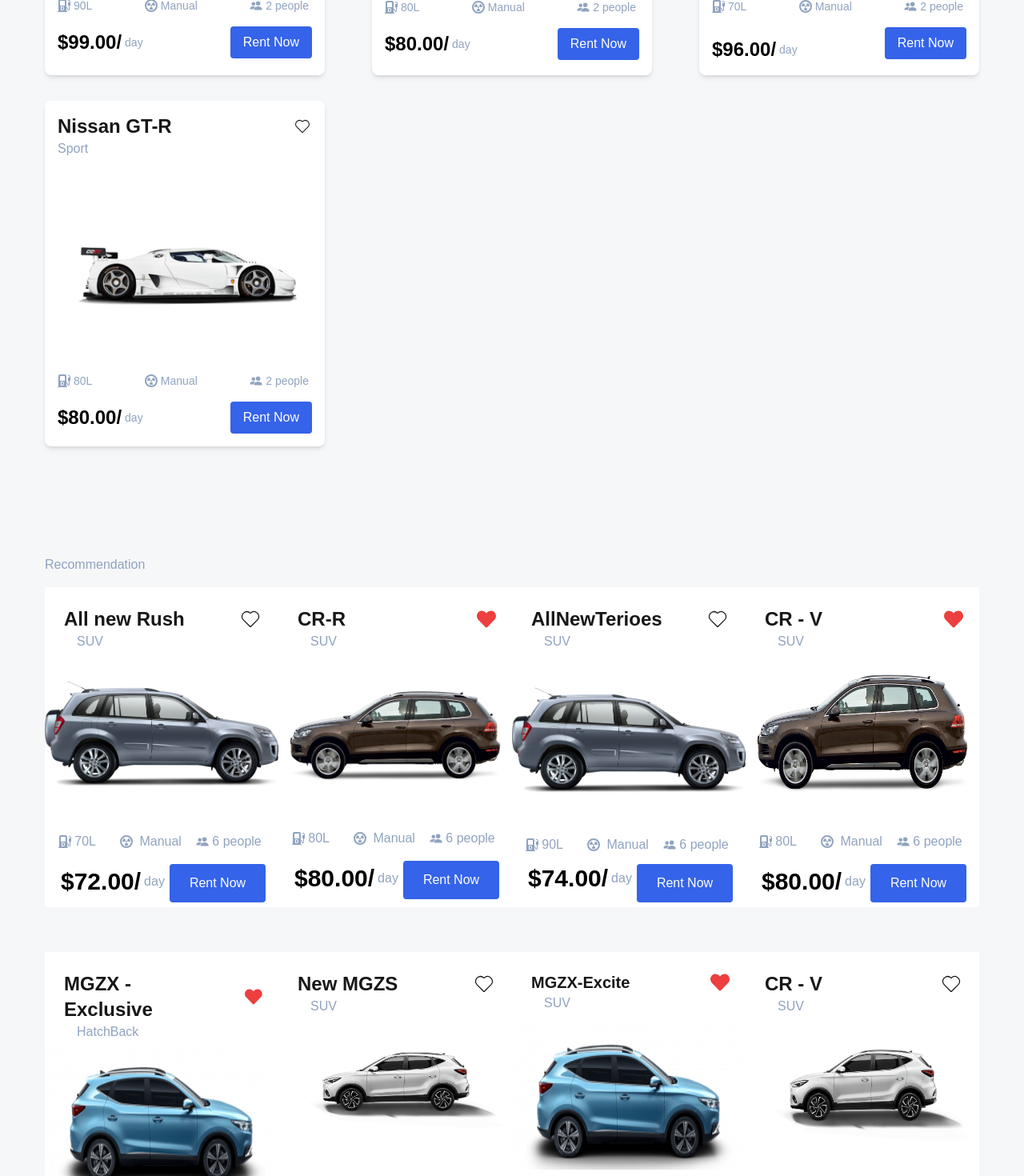
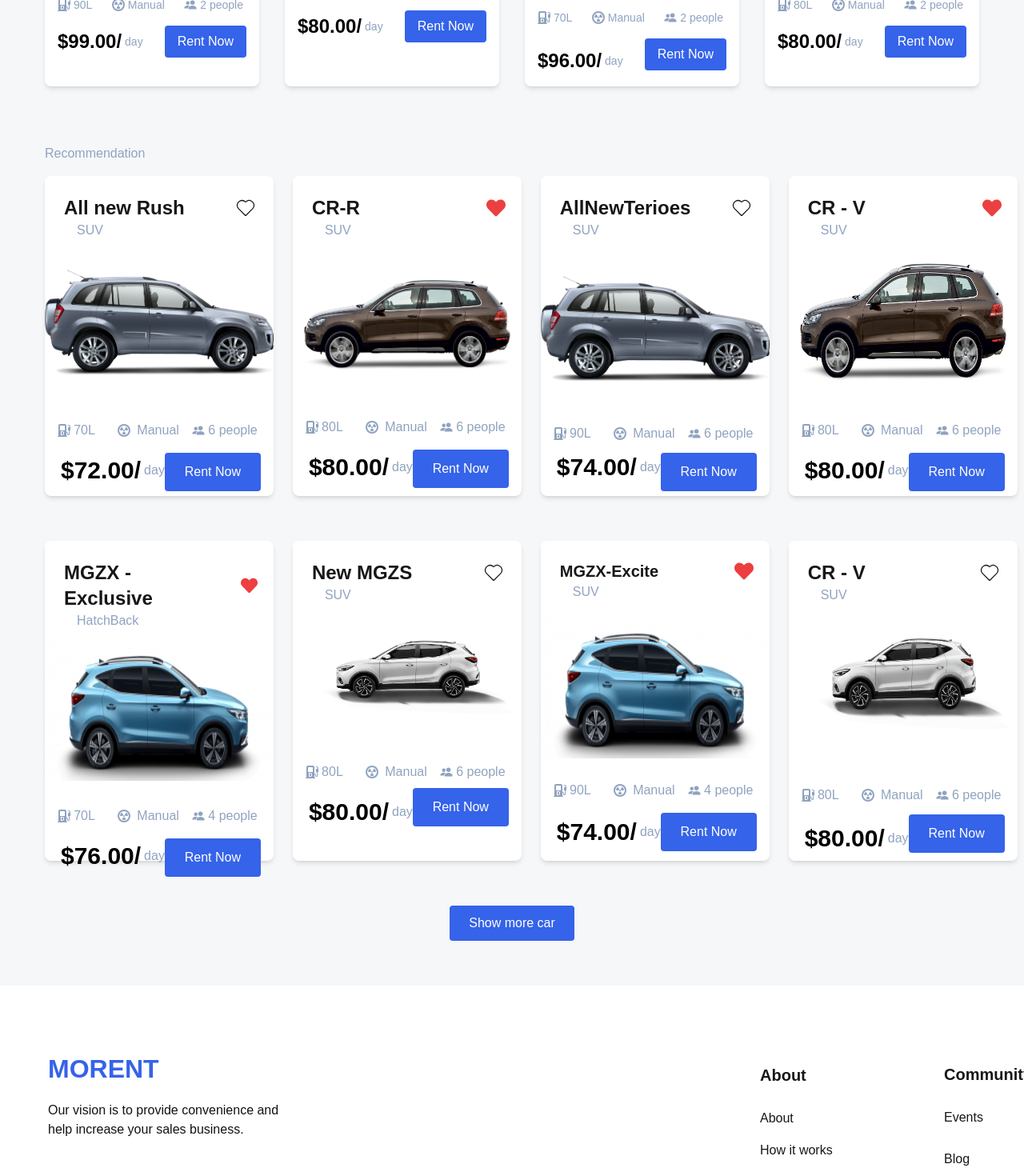
Before and after one commit to huzaifaqazi/Ecommerce-project-Figma, a Next.js app: page / in a window 1280 px wide. Shown: the part 1300-2770 px from the top of the page at 80% size. Built offline with nearby package versions, Linux system fonts and the light colour scheme.

Commit message:
first commit

```diff
--- a/app/components/catalouge.tsx
+++ b/app/components/catalouge.tsx
@@ -10,7 +10,7 @@
 
 const Catalouge = () => {
   return (
-    <div className="bg-[#F6F7F9] p-6 sm:p-8 md:p-10 lg:p-14">
+    <div className="bg-[#F6F7F9]  sm:p-8 md:p-10 lg:p-14">
       {/* Header */}
       <div className="flex justify-between items-center">
         <p className="text-[#90A3BF] text-sm sm:text-base">Popular Car</p>
@@ -18,7 +18,7 @@
       </div>
 
       {/* Cards Container */}
-      <div className="flex flex-wrap justify-between gap-4 md:gap-6 lg:gap-8 my-6">
+      <div className="flex justify-between gap-4 md:gap-6 lg:gap-8 my-6">
         {/* Card 1 */}
         <div className="w-full sm:w-[48%] lg:w-[350px] h-auto bg-white p-4 rounded-lg shadow-md">
           <div className="flex justify-between items-center">
--- a/app/components/pickup.tsx
+++ b/app/components/pickup.tsx
@@ -4,7 +4,7 @@
 
 export const Pickup = () => {
   return (
-    <div className="bg-[#F6F7F9]  h-auto py-10 flex flex-col lg:flex-row justify-center items-center -mt-10 mx-5" >
+    <div className="bg-[#F6F7F9] w-full  h-auto py-10 flex flex-col lg:flex-row justify-center items-center " >
       {/* Pickup Box */}
       <div className="bg-white h-auto w-[80%] lg:w-[45%]  lg:mx-10 my-5 lg:my-0 p-5 lg:p-7 rounded-lg shadow-md">
         <div className="text-md flex items-center">
--- a/app/components/recommendtion.tsx
+++ b/app/components/recommendtion.tsx
@@ -1,5 +1,5 @@
 import { FaHeart } from "react-icons/fa";
-import recommendationcar1  from "../../public/images/car4.png";
+import recommendationcar1 from "../../public/images/car4.png";
 import Image from "next/image";
 import { BsFillFuelPumpDieselFill } from "react-icons/bs";
 import { FaCircleRadiation } from "react-icons/fa6";
@@ -13,29 +13,32 @@
 
 const Recommendtion = () => {
   return (
-    <div className="h-[1100px] bg-[#F6F7F9] p-14">
+    <div className="h-full -mt-16 bg-[#F6F7F9] sm:p-8 md:p-10 lg:p-14 w-full">
       <div className="">
         <h1 className="text-[#90A3BF]">Recommendation</h1>
-            <div className="flex justify-between items-center my-4">
-          <div className="w-[350px] h-[400px] bg-[#ffffff]">
+
+        {/* container */}
+        <div className="flex justify-between items-center my-4 gap-6">
+          {/* card 1 */}
+          <div className="w-[350px] h-[400px] bg-[#ffffff] rounded-lg shadow-md">
 
             <div className="flex justify-between items-center">
               <h1 className="p-6 text-2xl font-bold">All new Rush</h1>
-            <CiHeart  className="mx-5 text-3xl"/>
+              <CiHeart className="mx-5 text-3xl" />
             </div>
             <p className="-my-6 mx-10 text-[#90A3BF]">SUV</p>
-            <Image src={recommendationcar1} alt="car" className="h-[250px]"/>
+            <Image src={recommendationcar1} alt="car" className="h-[250px]" />
             <div className="flex items-center justify-around mx-2">
               <div className="flex items-center">
-              <BsFillFuelPumpDieselFill className="text-[#90A3BF] "/>
+                <BsFillFuelPumpDieselFill className="text-[#90A3BF] " />
                 <p className="text-[#90A3BF] mx-1">70L</p>
               </div>
               <div className="flex items-center">
-                 <FaCircleRadiation  className="text-[#90A3BF] mx-2"/>
+                <FaCircleRadiation className="text-[#90A3BF] mx-2" />
                 <p className="text-[#90A3BF] ">Manual</p>
               </div>
               <div className="flex items-center">
-          <IoPeopleSharp className="text-[#90A3BF] "/>
+                <IoPeopleSharp className="text-[#90A3BF] " />
                 <p className="text-[#90A3BF] mx-1">6 people</p>
               </div>
             </div>
@@ -49,25 +52,27 @@
               </div>
             </div>
           </div>
-          <div className="w-[350px] h-[400px] bg-[#ffffff]">
+
+          {/* caed 2 */}
+          <div className="w-[350px] h-[400px] bg-[#ffffff] rounded-lg shadow-md">
 
             <div className="flex justify-between items-center">
               <h1 className="p-6 text-2xl font-bold">CR-R</h1>
-            <  FaHeart className="mx-5 text-[#ED3F3F] text-2xl"/>
+              <  FaHeart className="mx-5 text-[#ED3F3F] text-2xl" />
             </div>
             <p className="-my-6 mx-10 text-[#90A3BF]">SUV</p>
-            <Image src={recommendationcar2} alt="car" className="h-[130px] w-[348px] my-16"/>
+            <Image src={recommendationcar2} alt="car" className="h-[130px] w-[348px] my-16" />
             <div className="flex items-center justify-around mx-2 -mt-3">
               <div className="flex items-center">
-              <BsFillFuelPumpDieselFill className="text-[#90A3BF] "/>
+                <BsFillFuelPumpDieselFill className="text-[#90A3BF] " />
                 <p className="text-[#90A3BF] mx-1 ">80L</p>
               </div>
               <div className="flex items-center">
-                 <FaCircleRadiation  className="text-[#90A3BF] mx-2"/>
+                <FaCircleRadiation className="text-[#90A3BF] mx-2" />
                 <p className="text-[#90A3BF] ">Manual</p>
               </div>
               <div className="flex items-center">
-          <IoPeopleSharp className="text-[#90A3BF] "/>
+                <IoPeopleSharp className="text-[#90A3BF] " />
                 <p className="text-[#90A3BF] mx-1">6 people</p>
               </div>
             </div>
@@ -81,25 +86,27 @@
               </div>
             </div>
           </div>
-          <div className="w-[350px] h-[400px] bg-[#ffffff]">
+
+          {/* card 3 */}
+          <div className="w-[350px] h-[400px] bg-[#ffffff] rounded-lg shadow-md">
 
             <div className="flex justify-between items-center">
               <h1 className="p-6 text-2xl font-bold">AllNewTerioes</h1>
-            < CiHeart className="mx-5 text-3xl"/>
+              < CiHeart className="mx-5 text-3xl" />
             </div>
             <p className="-my-6 mx-10 text-[#90A3BF]">SUV</p>
-            <Image src={recommendation3} alt="car" className="h-[250px] my-2 w-[300px] mx-auto"/>
+            <Image src={recommendation3} alt="car" className="h-[250px] my-2 w-[300px] mx-auto" />
             <div className="flex items-center justify-around mx-2 -my-3">
               <div className="flex items-center">
-              <BsFillFuelPumpDieselFill className="text-[#90A3BF] "/>
+                <BsFillFuelPumpDieselFill className="text-[#90A3BF] " />
                 <p className="text-[#90A3BF] mx-1 ">90L</p>
               </div>
               <div className="flex items-center">
-                 <FaCircleRadiation  className="text-[#90A3BF] mx-2"/>
+                <FaCircleRadiation className="text-[#90A3BF] mx-2" />
                 <p className="text-[#90A3BF] ">Manual</p>
               </div>
               <div className="flex items-center">
-          <IoPeopleSharp className="text-[#90A3BF] "/>
+                <IoPeopleSharp className="text-[#90A3BF] " />
                 <p className="text-[#90A3BF] mx-1">6 people</p>
               </div>
             </div>
@@ -114,25 +121,27 @@
             </div>
           </div>
 
-          <div className="w-[350px] h-[400px] bg-[#ffffff]">
+          {/* card 4 */}
+
+          <div className="w-[350px] h-[400px] bg-[#ffffff] rounded-lg shadow-md">
 
             <div className="flex justify-between items-center">
               <h1 className="p-6 text-2xl font-bold">CR - V</h1>
-            < FaHeart className="mx-5 text-[#ED3F3F] text-2xl"/>
+              < FaHeart className="mx-5 text-[#ED3F3F] text-2xl" />
             </div>
             <p className="-my-6 mx-10 text-[#90A3BF]">SUV</p>
-            <Image src={recommendation4} alt="car" className="my-10 h-[170px]"/>
+            <Image src={recommendation4} alt="car" className="my-10 h-[170px]" />
             <div className="flex items-center justify-around mx-2">
               <div className="flex items-center">
-              <BsFillFuelPumpDieselFill className="text-[#90A3BF] "/>
+                <BsFillFuelPumpDieselFill className="text-[#90A3BF] " />
                 <p className="text-[#90A3BF] mx-1">80L</p>
               </div>
               <div className="flex items-center">
-                 <FaCircleRadiation  className="text-[#90A3BF] mx-2"/>
+                <FaCircleRadiation className="text-[#90A3BF] mx-2" />
                 <p className="text-[#90A3BF] ">Manual</p>
               </div>
               <div className="flex items-center">
-          <IoPeopleSharp className="text-[#90A3BF] "/>
+                <IoPeopleSharp className="text-[#90A3BF] " />
                 <p className="text-[#90A3BF] mx-1">6 people</p>
               </div>
             </div>
@@ -150,26 +159,28 @@
       </div>
 
       {/* container 2 */}
-        <div className="my-14 bg-[#F6F7F9] flex justify-between items-center">
-        <div className="w-[350px] h-[400px] bg-[#ffffff]">
+      <div className="my-14 bg-[#F6F7F9] flex justify-between items-center gap-6">
+
+        {/* card 1 */}
+        <div className="w-[350px] h-[400px] bg-[#ffffff] rounded-lg shadow-md">
 
           <div className="flex justify-between items-center">
             <h1 className="p-6 text-2xl font-bold">MGZX - Exclusive</h1>
-<FaHeart  className="mx-5 text-2xl text-[#ED3F3F] "/>
+            <FaHeart className="mx-5 text-2xl text-[#ED3F3F] " />
           </div>
           <p className="-my-6 mx-10 text-[#90A3BF]">HatchBack</p>
-<Image src={car10} alt="car" className="h-[180px] my-8"/>
+          <Image src={car10} alt="car" className="h-[180px] my-8" />
           <div className="flex items-center justify-around mx-2">
             <div className="flex items-center">
-  <BsFillFuelPumpDieselFill className="text-[#90A3BF] "/>
+              <BsFillFuelPumpDieselFill className="text-[#90A3BF] " />
               <p className="text-[#90A3BF] mx-1">70L</p>
             </div>
             <div className="flex items-center">
-     <FaCircleRadiation  className="text-[#90A3BF] mx-2"/>
+              <FaCircleRadiation className="text-[#90A3BF] mx-2" />
               <p className="text-[#90A3BF] ">Manual</p>
             </div>
             <div className="flex items-center">
-<IoPeopleSharp className="text-[#90A3BF] "/>
+              <IoPeopleSharp className="text-[#90A3BF] " />
               <p className="text-[#90A3BF] mx-1">4 people</p>
             </div>
           </div>
@@ -183,25 +194,26 @@
             </div>
           </div>
         </div>
-        <div className="w-[350px] h-[400px] bg-[#ffffff]">
+        {/* card 2 */}
+        <div className="w-[350px] h-[400px] bg-[#ffffff] rounded-lg shadow-md">
 
           <div className="flex justify-between items-center">
             <h1 className="p-6 text-2xl font-bold">New MGZS</h1>
-<  CiHeart className="mx-5 text-3xl"/>
+            <  CiHeart className="mx-5 text-3xl" />
           </div>
           <p className="-my-6 mx-10 text-[#90A3BF]">SUV</p>
-<Image src={car11} alt="car" className="  my-12"/>
+          <Image src={car11} alt="car" className="  my-12" />
           <div className="flex items-center justify-around mx-2 -mt-3">
             <div className="flex items-center">
-  <BsFillFuelPumpDieselFill className="text-[#90A3BF] "/>
+              <BsFillFuelPumpDieselFill className="text-[#90A3BF] " />
               <p className="text-[#90A3BF] mx-1 ">80L</p>
             </div>
             <div className="flex items-center">
-     <FaCircleRadiation  className="text-[#90A3BF] mx-2"/>
+              <FaCircleRadiation className="text-[#90A3BF] mx-2" />
               <p className="text-[#90A3BF] ">Manual</p>
             </div>
             <div className="flex items-center">
-<IoPeopleSharp className="text-[#90A3BF] "/>
+              <IoPeopleSharp className="text-[#90A3BF] " />
               <p className="text-[#90A3BF] mx-1">6 people</p>
             </div>
           </div>
@@ -210,30 +222,31 @@
               <h1 className="text-black font-semibold text-3xl mx-5">$80.00/</h1>
               <p className="text-[#90A3BF] -mx-4">day</p>
             </div>
-<div className="bg-[#3563E9] p-3 rounded mt-4  text-white mx-4 w-[120px] text-center">
+            <div className="bg-[#3563E9] p-3 rounded text-white mx-4 w-[120px] text-center my-2">
               <button className="">Rent Now</button>
             </div>
           </div>
         </div>
-        <div className="w-[350px] h-[400px] bg-[#ffffff]">
+        {/* card 3 */}
+        <div className="w-[350px] h-[400px] bg-[#ffffff] rounded-lg shadow-md">
 
           <div className="flex justify-between items-center">
             <h1 className="p-6 text-xl font-bold">MGZX-Excite</h1>
-< FaHeart className="mx-5 text-2xl text-[#ED3F3F]"/>
+            < FaHeart className="mx-5 text-2xl text-[#ED3F3F]" />
           </div>
           <p className="-my-6 mx-10 text-[#90A3BF]">SUV</p>
-<Image src={car10} alt="car" className="h-[180px] my-10  mx-auto"/>
+          <Image src={car10} alt="car" className="h-[180px] my-10  mx-auto" />
           <div className="flex items-center justify-around mx-2 -my-3">
             <div className="flex items-center">
-  <BsFillFuelPumpDieselFill className="text-[#90A3BF] "/>
+              <BsFillFuelPumpDieselFill className="text-[#90A3BF] " />
               <p className="text-[#90A3BF] mx-1 ">90L</p>
             </div>
             <div className="flex items-center">
-     <FaCircleRadiation  className="text-[#90A3BF] mx-2"/>
+              <FaCircleRadiation className="text-[#90A3BF] mx-2" />
               <p className="text-[#90A3BF] ">Manual</p>
             </div>
             <div className="flex items-center">
-<IoPeopleSharp className="text-[#90A3BF] "/>
+              <IoPeopleSharp className="text-[#90A3BF] " />
               <p className="text-[#90A3BF] mx-1">4 people</p>
             </div>
           </div>
@@ -242,30 +255,31 @@
               <h1 className="text-black font-semibold text-3xl mx-5">$74.00/</h1>
               <p className="text-[#90A3BF] -mx-4">day</p>
             </div>
-<div className="bg-[#3563E9] p-3 rounded my-10 text-white mx-4 w-[120px] text-center">
+            <div className="bg-[#3563E9] p-3 rounded my-7 text-white mx-4 w-[120px] text-center">
               <button className="">Rent Now</button>
             </div>
           </div>
         </div>
-         <div className="w-[350px] h-[400px] bg-[#ffffff]">
+        {/* card 4 */}
+        <div className="w-[350px] h-[400px] bg-[#ffffff] rounded-lg shadow-md">
 
           <div className="flex justify-between items-center">
             <h1 className="p-6 text-2xl font-bold">CR - V</h1>
-<CiHeart className="mx-5 text-3xl"/>
+            <CiHeart className="mx-5 text-3xl" />
           </div>
           <p className="-my-6 mx-10 text-[#90A3BF]">SUV</p>
-<Image src={car11} alt="car" className="my-10 h-[170px] w-[580px]"/>
+          <Image src={car11} alt="car" className="my-10 h-[170px] w-[580px]" />
           <div className="flex items-center justify-around mx-2">
             <div className="flex items-center">
-  <BsFillFuelPumpDieselFill className="text-[#90A3BF] "/>
+              <BsFillFuelPumpDieselFill className="text-[#90A3BF] " />
               <p className="text-[#90A3BF] mx-1">80L</p>
             </div>
             <div className="flex items-center">
-     <FaCircleRadiation  className="text-[#90A3BF] mx-2"/>
+              <FaCircleRadiation className="text-[#90A3BF] mx-2" />
               <p className="text-[#90A3BF] ">Manual</p>
             </div>
             <div className="flex items-center">
-<IoPeopleSharp className="text-[#90A3BF] "/>
+              <IoPeopleSharp className="text-[#90A3BF] " />
               <p className="text-[#90A3BF] mx-1">6 people</p>
             </div>
           </div>
@@ -274,7 +288,7 @@
               <h1 className="text-black font-semibold text-3xl mx-5">$80.00/</h1>
               <p className="text-[#90A3BF] -mx-4">day</p>
             </div>
-<div className="bg-[#3563E9] p-3 rounded mt-4 text-white mx-4 w-[120px] text-center">
+            <div className="bg-[#3563E9] p-3 rounded my-3 text-white mx-4 w-[120px] text-center">
               <button className="">Rent Now</button>
             </div>
           </div>
--- a/app/page.tsx
+++ b/app/page.tsx
@@ -9,11 +9,11 @@
   return (
     <div>
       <Navbar/>
-      <Hero/>
+       <Hero/>
       <Pickup/>
       <Catalouge/>
       <Recommendtion/>
-      <Foooter/>
+       <Foooter/>
     </div>
 
 
```
Lines whose indentation alone changed are shown as unchanged.
